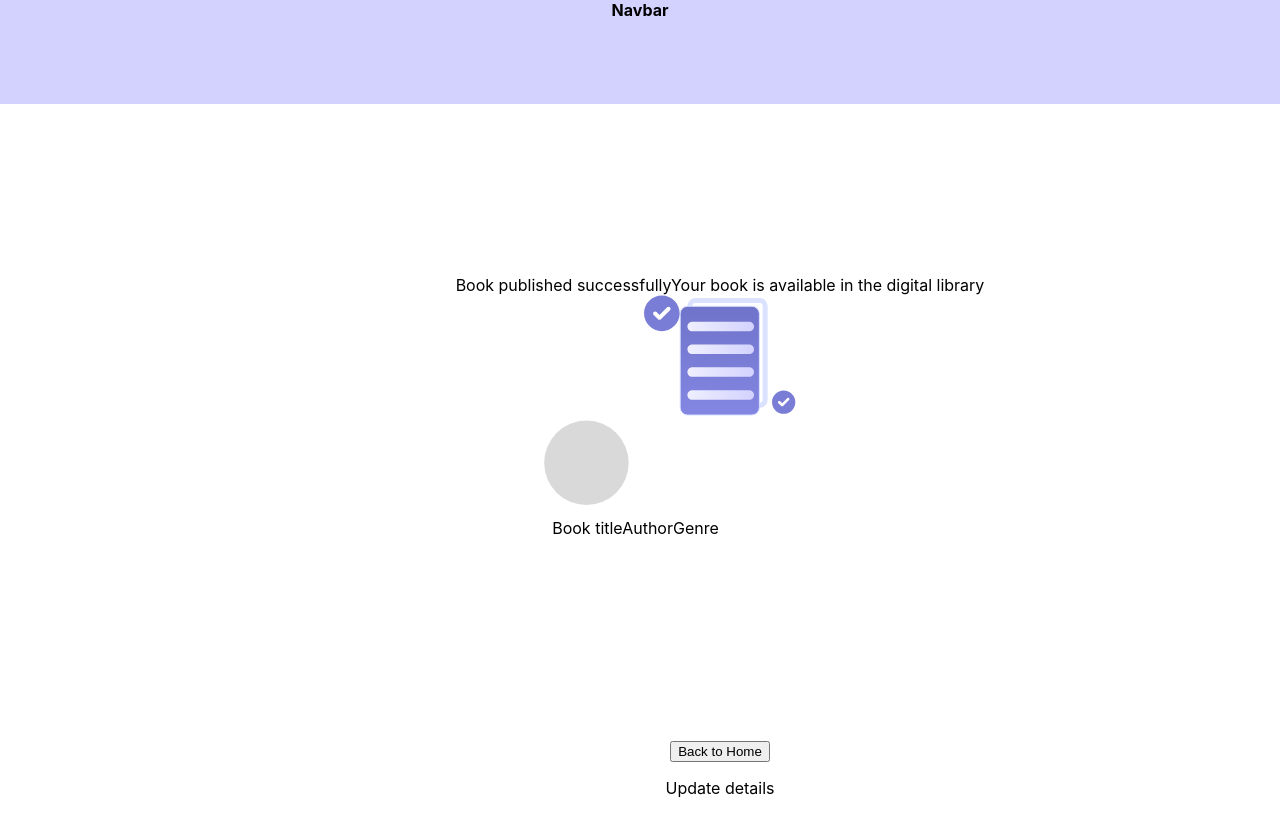
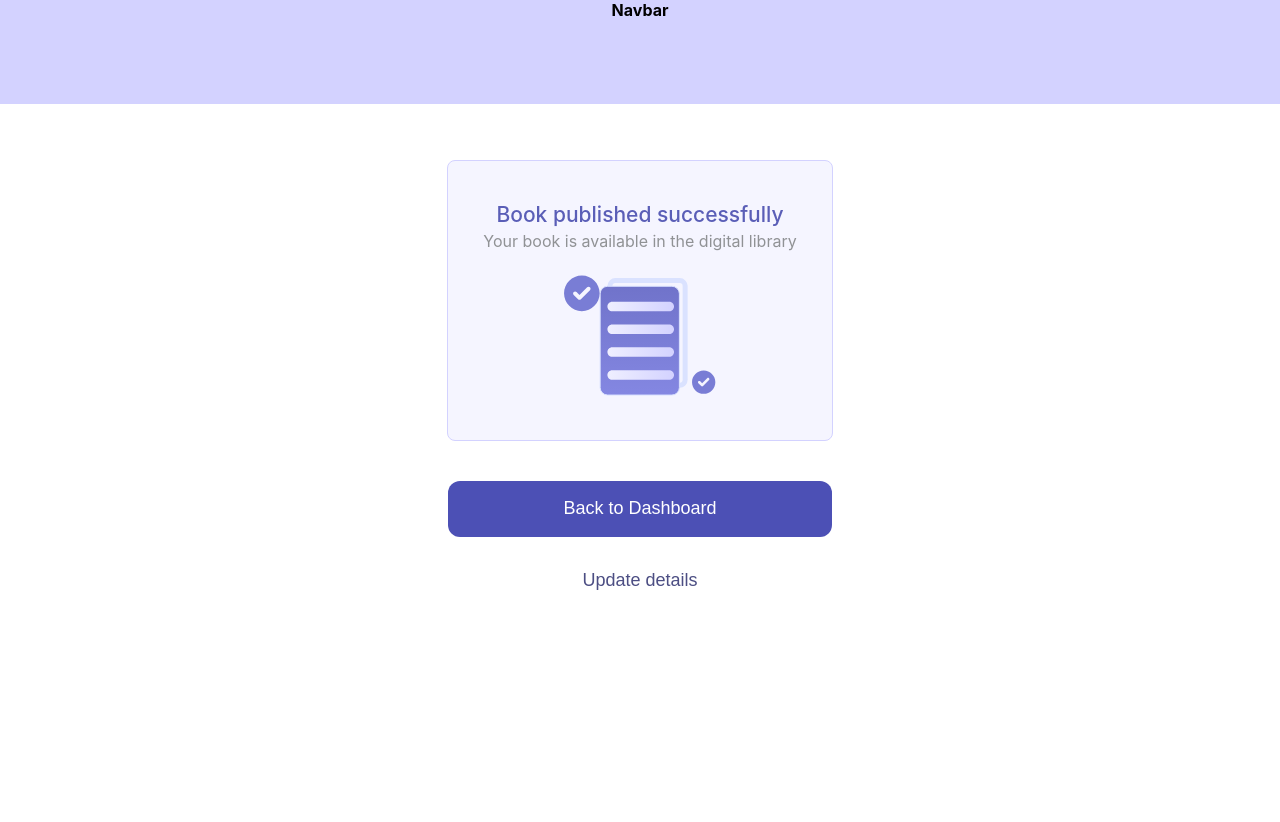
Before and after one commit to donjoshi/v-lib, a React (Create React App) app: page / in a window 1280 px wide. After the commit the page ends 800 px from the top, so only its background shows below. Built offline with nearby package versions, Linux system fonts and the light colour scheme.

Commit message:
Success Page styles updated
Updated styles of success page and added navbar component

```diff
--- a/src/App.js
+++ b/src/App.js
@@ -10,7 +10,7 @@ function App() {
   return (
     <div className="App">
 
-      <Navbar />
+      {/* <Navbar /> */}
 
       <Routes>
         <Route path="/" element={<AdminPdfUpload3/>} />
--- a/src/pages/admin-pdf-upload-2/index.jsx
+++ b/src/pages/admin-pdf-upload-2/index.jsx
@@ -54,6 +54,10 @@ export default function AdminPdfUpload2() {
 
 
     return (
+        <div>
+        <div>
+            <Navbar/>
+            </div>
 
         <div className="container">
 
@@ -106,6 +110,7 @@ export default function AdminPdfUpload2() {
 
 
         </div>
+        </div>
 
     )
 }
--- a/src/pages/admin-pdf-upload-3/index.jsx
+++ b/src/pages/admin-pdf-upload-3/index.jsx
@@ -2,6 +2,7 @@ import React from "react";
 import { NavLink } from 'react-router-dom';
 import { useNavigate } from "react-router-dom";
 import "./styles.css";
+import Navbar from "../../components/navbar";
 
 
 export default function AdminPdfUpload3() {
@@ -10,19 +11,24 @@ export default function AdminPdfUpload3() {
 
 
 
-    function handleOnClick()
-    {
+    function handleOnClick() {
         navigate("/");
 
     }
 
     return (
-        <div className="container2">
+        <div>
+            <div>
+            <Navbar/>
+            </div>
+              <div className="container2">
+
+
             <div className="success-detail">
 
                 <div className="message">
-                    Book published successfully
-                    <span>Your book is available in the digital library</span>
+                    <span className="message-title">Book published successfully</span>
+                    <span className="message-subtitle">Your book is available in the digital library</span>
                 </div>
                 <div className="book-img">
                     <svg width="152" height="121" viewBox="0 0 152 121" fill="none" xmlns="http://www.w3.org/2000/svg">
@@ -52,7 +58,7 @@ export default function AdminPdfUpload3() {
 
             </div>
 
-            <div className="book-details">
+            {/* <div className="book-details">
                 <div className="circle-img">
                     <svg width="85" height="86" viewBox="0 0 85 86" fill="none" xmlns="http://www.w3.org/2000/svg">
                         <rect x="0.185547" y="0.552582" width="84.5205" height="84.5205" rx="42.2603" fill="#D9D9D9" />
@@ -64,13 +70,16 @@ export default function AdminPdfUpload3() {
                     <span>Author</span>
                     <span>Genre</span>
                 </div>
-            </div>
+            </div> */}
 
             <div className="return">
-                <button onClick={handleOnClick}>Back to Home</button>
-                <p>Update details</p>
+                <button className="CTA" onClick={handleOnClick}>Back to Dashboard</button>
+                <button className="CTA-NBG">Update details</button>
             </div>
 
         </div>
+        </div>
+
+
     )
 }
--- a/src/pages/admin-pdf-upload-3/styles.css
+++ b/src/pages/admin-pdf-upload-3/styles.css
@@ -1,13 +1,67 @@
 .container2
 {
-    position: relative;
-    width:563px;
-    height: 546.57px;
-    top:171.5px;
-    left:438.5px;
-    gap:35px;
-    direction: flex;
+    margin: 56px auto;
+    display: flex;
     flex-direction: column;
+    gap: 40px;
     justify-content: center;
     align-items: center;
+    max-width:30%;
 }
+.message-title{
+    font-size: 21px;
+    font-weight: 500;
+    line-height: 27px;
+    color: #5A5EB7;
+    letter-spacing: -1%;
+}
+.message-subtitle{
+    font-size: 16px;
+    font-weight: 400;
+    line-height: 19px;
+    color: #909295;
+
+}
+.message{
+    display: flex;
+    flex-direction: column;
+    gap: 4px;
+}
+.success-detail{
+    display: flex;
+    flex-direction: column;
+    gap: 24px;
+    padding: 40px 0px;
+    width: 100%;
+    background-color: #F5F5FF;
+    border:solid 1px #D3D2FF;
+    border-radius: 8px;
+}
+.CTA{
+    height: 56px;
+    background-color: #4C50B5;
+    color: #FFFFFF;
+    font-size: 18px;
+font-weight: 500;
+border: none;
+border-radius: 12px;
+padding:0 48px;
+display:block;
+width:100%;
+}
+.return{
+width:100%;
+}
+.CTA-NBG{
+    margin-top: 16px;
+    background: none!important;
+    color:#4C4E83 ;
+    font-size: 18px;
+    font-weight: 500;
+    border: none;
+    border-radius: 12px;
+    padding:0 48px;
+    display:block;
+    width:100%;
+    height: 56px;
+}
```
